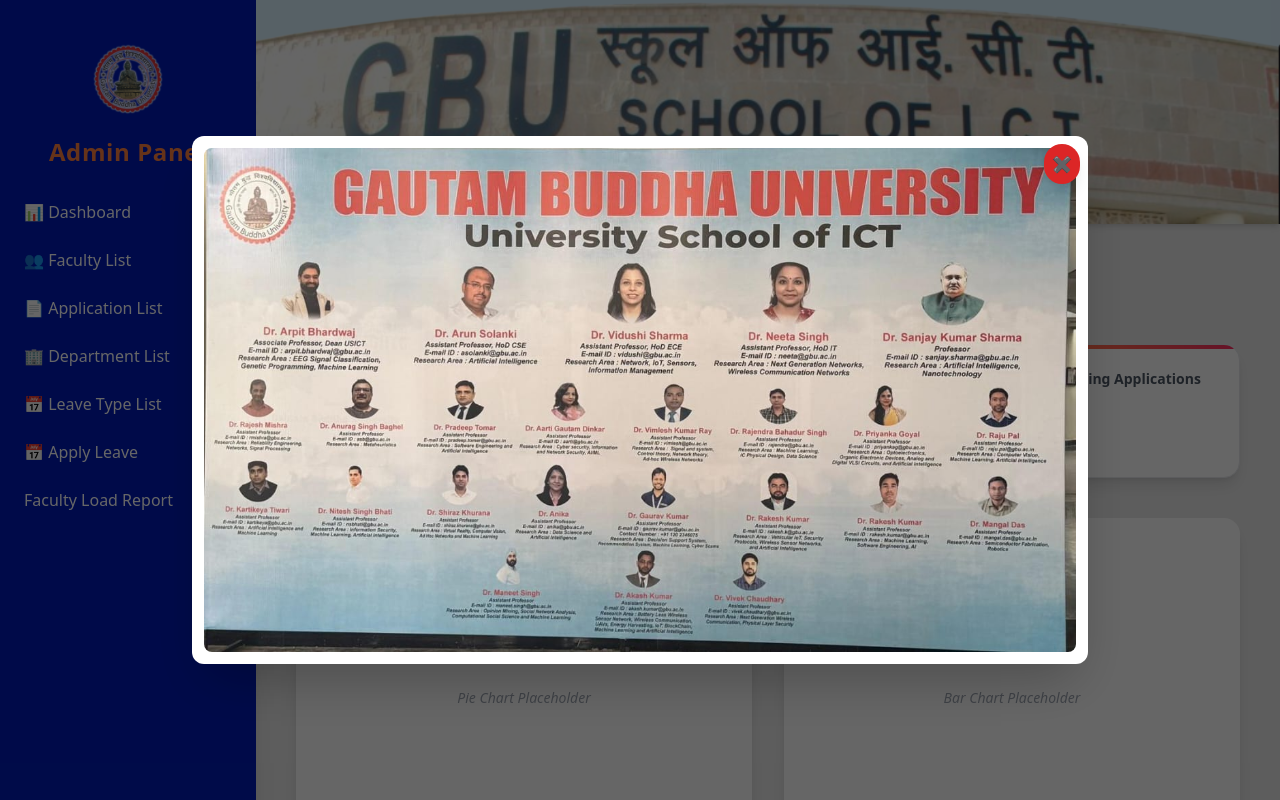
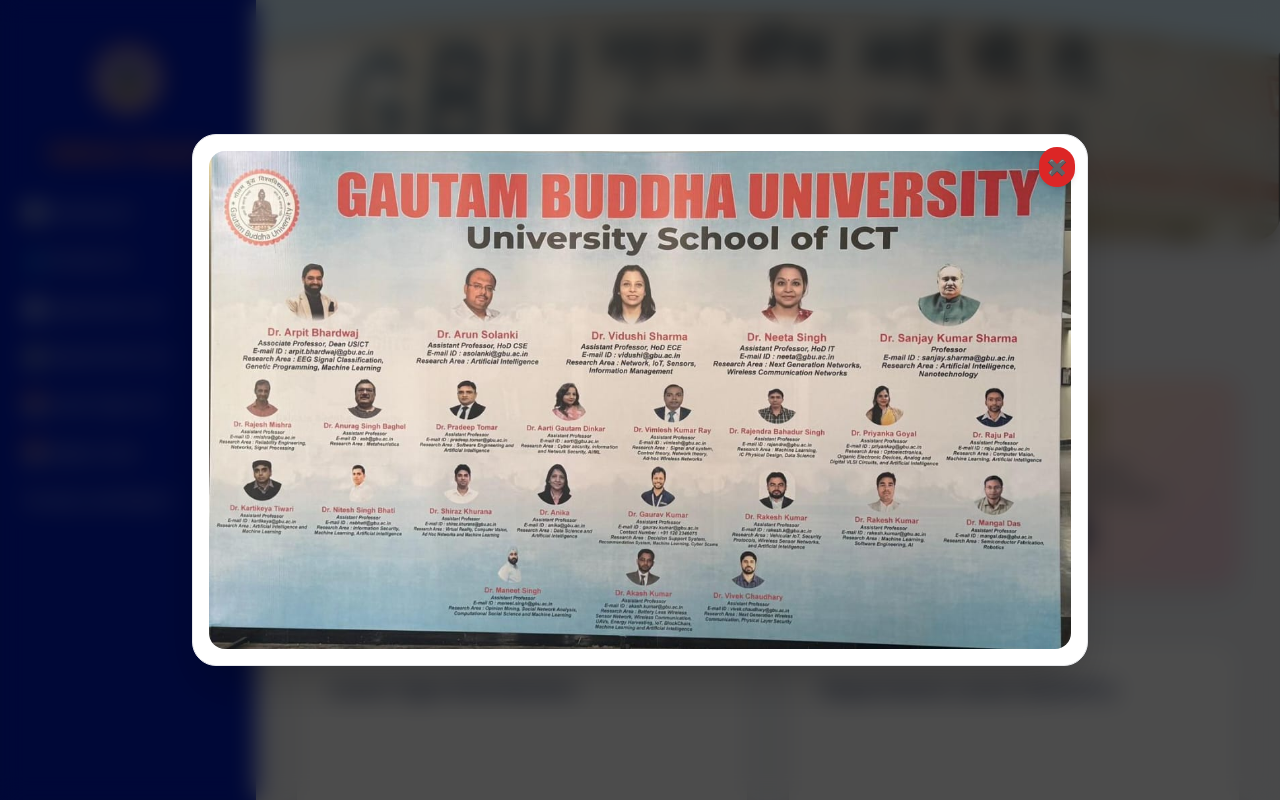
Before and after one commit to iNitishSheoran/FacultyM, a React (Vite) app in the folder FacultyM/: page /dashboard in a window 1280 px wide. Shown: the top 800 px of the page. Built offline with nearby package versions, Linux system fonts and the light colour scheme; no server answers.

Commit message:
dashboard updated

```diff
--- a/FacultyM/src/Pages/Dashboard.jsx
+++ b/FacultyM/src/Pages/Dashboard.jsx
@@ -1,14 +1,12 @@
 import React, { useEffect, useState } from "react";
 import ictImg from "../assets/Uu.png";
-import bannerImg from "../assets/Banner.png"; // Banner Popup Image
+import bannerImg from "../assets/Banner.png";
 import Footer from "../Components/Footer";
 import Sidebar from "../Components/Sidebar";
 import axios from "axios";
 
 function Body() {
-  // Banner Popup Control
   const [showBanner, setShowBanner] = useState(true);
-
   const [stats, setStats] = useState({
     totalEmployees: 0,
     totalDepartments: 0,
@@ -16,37 +14,20 @@
     pendingLeaves: 0,
   });
 
-  // Fetch Stats
   useEffect(() => {
     const fetchStats = async () => {
       try {
-        // Total Employees
-        const facultyRes = await axios.get("http://localhost:2713/faculties", {
-          withCredentials: true,
-        });
-        const totalEmployees = facultyRes.data?.count || 0;
+        const facultyRes = await axios.get("http://localhost:2713/faculties", { withCredentials: true });
+        const deptRes = await axios.get("http://localhost:2713/departments", { withCredentials: true });
+        const leavesRes = await axios.get("http://localhost:2713/leaves", { withCredentials: true });
 
-        // Total Departments
-        const deptRes = await axios.get("http://localhost:2713/departments", {
-          withCredentials: true,
-        });
-        const totalDepartments = deptRes.data?.departments?.length || 0;
-
-        // Leaves Data
-        const leavesRes = await axios.get("http://localhost:2713/leaves", {
-          withCredentials: true,
-        });
         const allLeaves = leavesRes.data?.leaves || [];
-        const totalLeaves = allLeaves.length;
-        const pendingLeaves = allLeaves.filter(
-          (l) => l.status === "pending"
-        ).length;
 
         setStats({
-          totalEmployees,
-          totalDepartments,
-          totalLeaves,
-          pendingLeaves,
+          totalEmployees: facultyRes.data?.count || 0,
+          totalDepartments: deptRes.data?.departments?.length || 0,
+          totalLeaves: allLeaves.length,
+          pendingLeaves: allLeaves.filter((l) => l.status === "pending").length,
         });
       } catch (err) {
         console.error("❌ Error fetching dashboard stats:", err);
@@ -56,118 +37,110 @@
     fetchStats();
   }, []);
 
-  // Dashboard Cards
   const cards = [
     {
       title: "Total Employees",
       value: stats.totalEmployees,
-      color: "from-[#0046FF] to-[#001BB7]",
+      gradient: "from-blue-600 to-blue-800",
+      icon: "👨‍💼",
     },
     {
       title: "Total Departments",
       value: stats.totalDepartments,
-      color: "from-[#0046FF] to-[#00AEEF]",
+      gradient: "from-blue-600 to-cyan-500",
+      icon: "🏢",
     },
     {
       title: "Total Leave Applications",
       value: stats.totalLeaves,
-      color: "from-[#FF8040] to-[#FF4B2B]",
+      gradient: "from-orange-400 to-red-500",
+      icon: "📝",
     },
     {
       title: "Pending Applications",
       value: stats.pendingLeaves,
-      color: "from-[#FF8040] to-[#FF2E63]",
+      gradient: "from-orange-500 to-pink-600",
+      icon: "⏳",
     },
   ];
 
   return (
-    <div className="min-h-screen flex bg-[#E9E9E9] font-sans">
-      {/* Sidebar */}
+    <div className="min-h-screen flex bg-[#F3F4F8] font-sans overflow-x-hidden">
       <Sidebar />
 
-      {/* MAIN CONTENT */}
       <div className="flex-1 flex flex-col">
-
-        {/* 🔥 POPUP BANNER */}
         {showBanner && (
-          <div className="fixed inset-0 bg-black bg-opacity-60 flex items-center justify-center z-50">
-            <div className="relative bg-white rounded-xl shadow-2xl p-3 max-w-4xl w-[90%]">
-              {/* Close Button */}
+          <div className="fixed inset-0 bg-black/70 backdrop-blur-md flex items-center justify-center z-50 animate-fadeIn">
+            <div className="relative bg-white rounded-3xl shadow-2xl p-4 max-w-4xl w-[90%] border border-gray-200 animate-scaleIn">
               <button
                 onClick={() => setShowBanner(false)}
-                className="absolute top-2 right-2 text-white bg-red-600 hover:bg-red-700 p-2 rounded-full shadow-lg"
+                className="absolute top-3 right-3 text-white bg-red-600 hover:bg-red-700 p-2 rounded-full shadow-md transition"
               >
                 ✖
               </button>
 
-              {/* Banner Image */}
-              <img
-                src={bannerImg}
-                alt="Popup Banner"
-                className="rounded-lg max-h-[80vh] object-contain"
-              />
+              <img src={bannerImg} alt="Popup Banner" className="rounded-2xl max-h-[80vh] object-contain" />
             </div>
           </div>
         )}
 
-        {/* Header Image */}
         <header className="w-full shadow-md">
           <img
             src={ictImg}
             alt="SoICT Header"
-            className="w-full h-[14rem] object-cover"
+            className="w-full h-[15rem] object-cover rounded-b-3xl shadow-lg animate-slideDown"
           />
         </header>
 
-        {/* Dashboard Content */}
         <main className="flex-1 p-10">
-          <h1 className="text-4xl font-extrabold mb-10 text-[#001BB7] tracking-tight">
+          <h1 className="text-5xl font-extrabold mb-12 text-[#0A1D56] tracking-tight animate-fadeIn">
             Dashboard
           </h1>
 
-          {/* Stats Cards */}
-          <div className="grid grid-cols-1 md:grid-cols-2 lg:grid-cols-4 gap-8">
+          <div className="grid grid-cols-1 md:grid-cols-2 lg:grid-cols-4 gap-10">
             {cards.map((card, i) => (
               <div
                 key={i}
-                className="bg-white rounded-2xl shadow-lg p-6 border border-gray-200 hover:shadow-2xl transform hover:-translate-y-1 transition relative overflow-hidden"
+                className="relative bg-white rounded-3xl shadow-lg p-7 border border-gray-100 hover:shadow-3xl hover:-translate-y-2 transition-all transform overflow-hidden animate-fadeInUp"
               >
-                <div
-                  className={`absolute top-0 left-0 w-full h-1 bg-gradient-to-r ${card.color}`}
-                />
-                <h2 className="text-sm font-semibold text-gray-600 mb-2">
-                  {card.title}
-                </h2>
-                <p className="text-3xl font-bold text-[#001BB7]">
-                  {card.value}
-                </p>
+                <div className={`absolute inset-0 opacity-20 bg-gradient-to-br ${card.gradient}`} />
+
+                <div className="relative z-10">
+                  <div className="text-4xl mb-3 drop-shadow-sm">{card.icon}</div>
+
+                  <h2 className="text-md font-semibold text-gray-600 mb-1">
+                    {card.title}
+                  </h2>
+
+                  <p className="text-5xl font-extrabold text-[#0A1D56] tracking-tight">
+                    {card.value}
+                  </p>
+                </div>
               </div>
             ))}
           </div>
 
-          {/* Charts */}
-          <div className="grid grid-cols-1 md:grid-cols-2 gap-8 mt-10">
-            <div className="bg-white rounded-2xl shadow-lg p-6 hover:shadow-2xl transition">
-              <h2 className="text-lg font-bold mb-4 text-[#001BB7]">
+          <div className="grid grid-cols-1 md:grid-cols-2 gap-10 mt-14">
+            <div className="bg-white rounded-3xl shadow-xl p-8 hover:shadow-3xl transition-all border border-gray-200 animate-fadeInUp delay-100">
+              <h2 className="text-xl font-bold mb-4 text-[#0A1D56] tracking-wide">
                 Leave Type Distribution
               </h2>
-              <div className="h-56 flex items-center justify-center text-gray-400 text-sm italic">
+              <div className="h-60 flex items-center justify-center text-gray-400 text-base italic">
                 Pie Chart Placeholder
               </div>
             </div>
 
-            <div className="bg-white rounded-2xl shadow-lg p-6 hover:shadow-2xl transition">
-              <h2 className="text-lg font-bold mb-4 text-[#001BB7]">
+            <div className="bg-white rounded-3xl shadow-xl p-8 hover:shadow-3xl transition-all border border-gray-200 animate-fadeInUp delay-200">
+              <h2 className="text-xl font-bold mb-4 text-[#0A1D56] tracking-wide">
                 Department Leave Statistics
               </h2>
-              <div className="h-56 flex items-center justify-center text-gray-400 text-sm italic">
+              <div className="h-60 flex items-center justify-center text-gray-400 text-base italic">
                 Bar Chart Placeholder
               </div>
             </div>
           </div>
         </main>
 
-        {/* ✅ Footer at Bottom */}
         <Footer />
       </div>
     </div>
```
